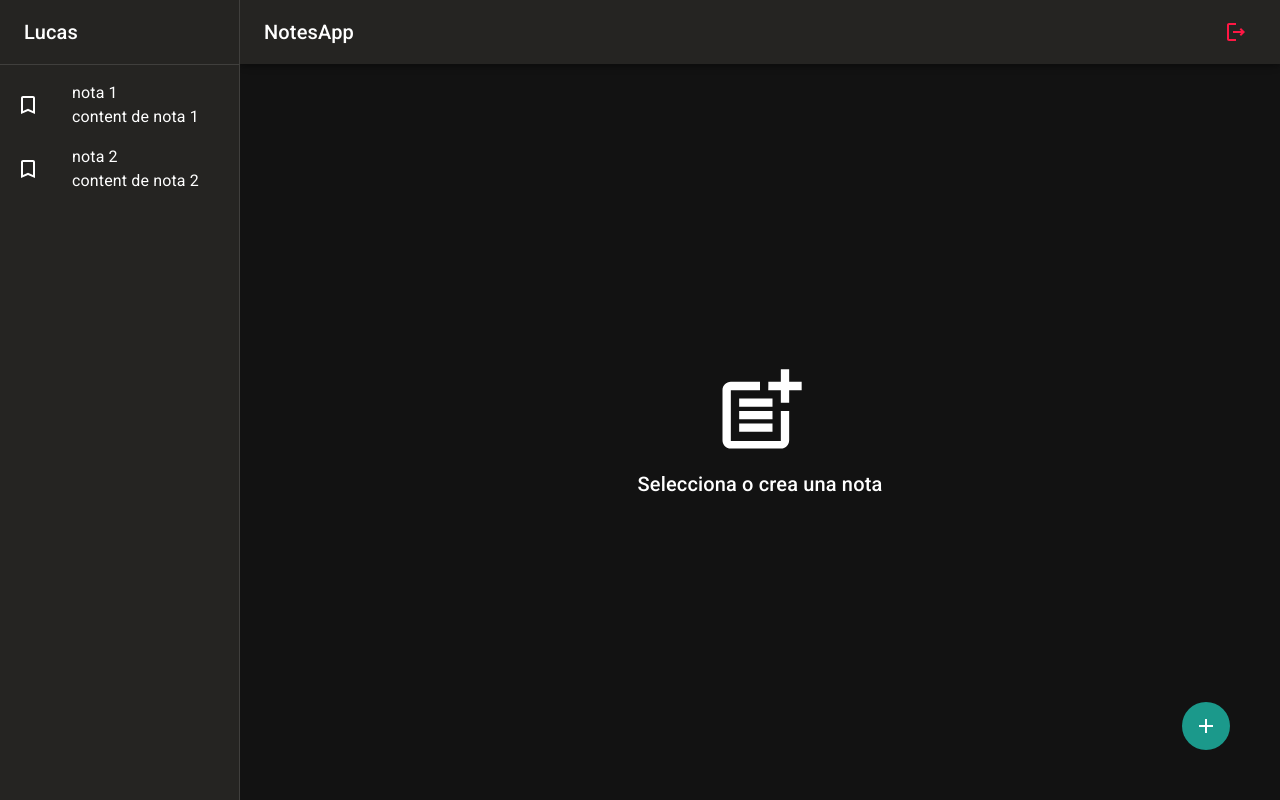
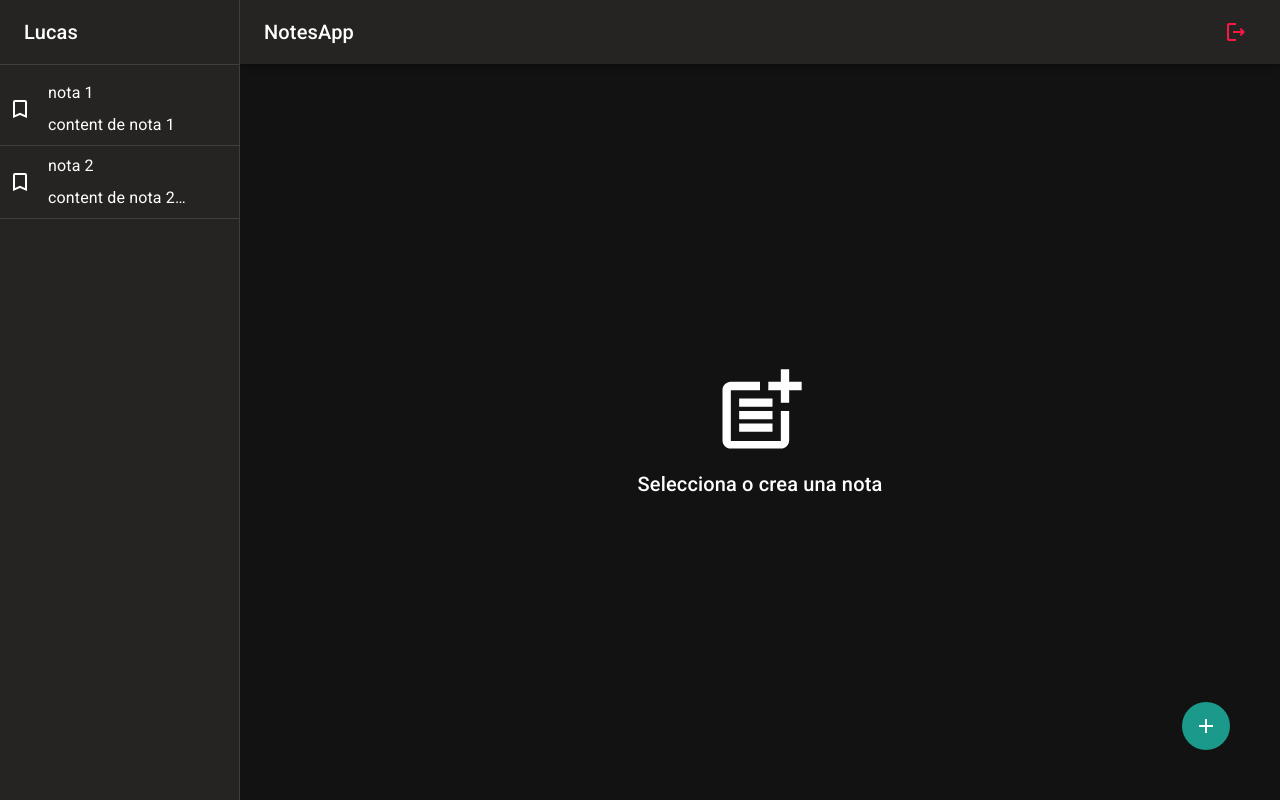
Before and after one commit to lucas-s4nchez/notes-app-frontend, a React (Vite) app: page / in a window 1280 px wide. Built offline with nearby package versions, Linux system fonts and the light colour scheme.

Commit message:
refactor: :recycle: styles refactoring
styles refactoring

```diff
--- a/src/notes/components/Sidebar.tsx
+++ b/src/notes/components/Sidebar.tsx
@@ -13,7 +13,13 @@ import { SidebarItem } from "./SidebarItem";
 
 const notes = [
   { id: "1", title: "nota 1", content: "content de nota 1", date: Date.now() },
-  { id: "2", title: "nota 2", content: "content de nota 2", date: Date.now() },
+  {
+    id: "2",
+    title: "nota 2",
+    content:
+      "content de nota 2 ahsgdahg dsajd hgasjhdgs adhsga jhkajsdh kjsd hjkahd jhsadkjah",
+    date: Date.now(),
+  },
 ];
 
 export const Sidebar: React.FC<SidebarProps> = ({
--- a/src/notes/components/SidebarItem.tsx
+++ b/src/notes/components/SidebarItem.tsx
@@ -1,6 +1,8 @@
 import { memo } from "react";
+import { styled } from "@mui/system";
 import {
-  Grid,
+  Box,
+  Divider,
   ListItem,
   ListItemButton,
   ListItemIcon,
@@ -13,6 +15,13 @@ const notes = [
   { id: "2", title: "nota 2", content: "content de nota 2", date: Date.now() },
 ];
 
+const TwoLinesText = styled(Typography)(({ theme }) => ({
+  display: "-webkit-box",
+  WebkitLineClamp: 1,
+  WebkitBoxOrient: "vertical",
+  overflow: "hidden",
+}));
+
 export const SidebarItem: React.MemoExoticComponent<
   React.FC<SidebarItemProps>
 > = memo(({ id, title, content }: SidebarItemProps) => {
@@ -22,24 +31,36 @@ export const SidebarItem: React.MemoExoticComponent<
   };
 
   return (
-    <ListItem disablePadding onClick={handleActiveNote}>
-      <ListItemButton>
-        <ListItemIcon>
-          <TurnedInNot />
-        </ListItemIcon>
-        <Grid container overflow="hidden">
-          <Typography
+    <>
+      <ListItem
+        disablePadding
+        onClick={handleActiveNote}
+        // sx={{ borderBottom: "1px solid #000" }}
+      >
+        <ListItemButton sx={{ padding: 1 }}>
+          <ListItemIcon
             sx={{
-              whiteSpace: "nowrap",
-              overflow: "hidden",
-              textOverflow: "ellipsis",
+              minWidth: "max-content",
+              maxHeight: "max-content",
+              paddingRight: 2,
             }}
           >
-            {title}
-          </Typography>
-          <Typography>{content}</Typography>
-        </Grid>
-      </ListItemButton>
-    </ListItem>
+            <TurnedInNot sx={{ width: "100%" }} />
+          </ListItemIcon>
+          <Box
+            sx={{
+              overflow: "hidden",
+              display: "flex",
+              flexDirection: "column",
+              gap: 1,
+            }}
+          >
+            <Typography>{title}</Typography>
+            <TwoLinesText>{content}</TwoLinesText>
+          </Box>
+        </ListItemButton>
+      </ListItem>
+      <Divider />
+    </>
   );
 });
```
